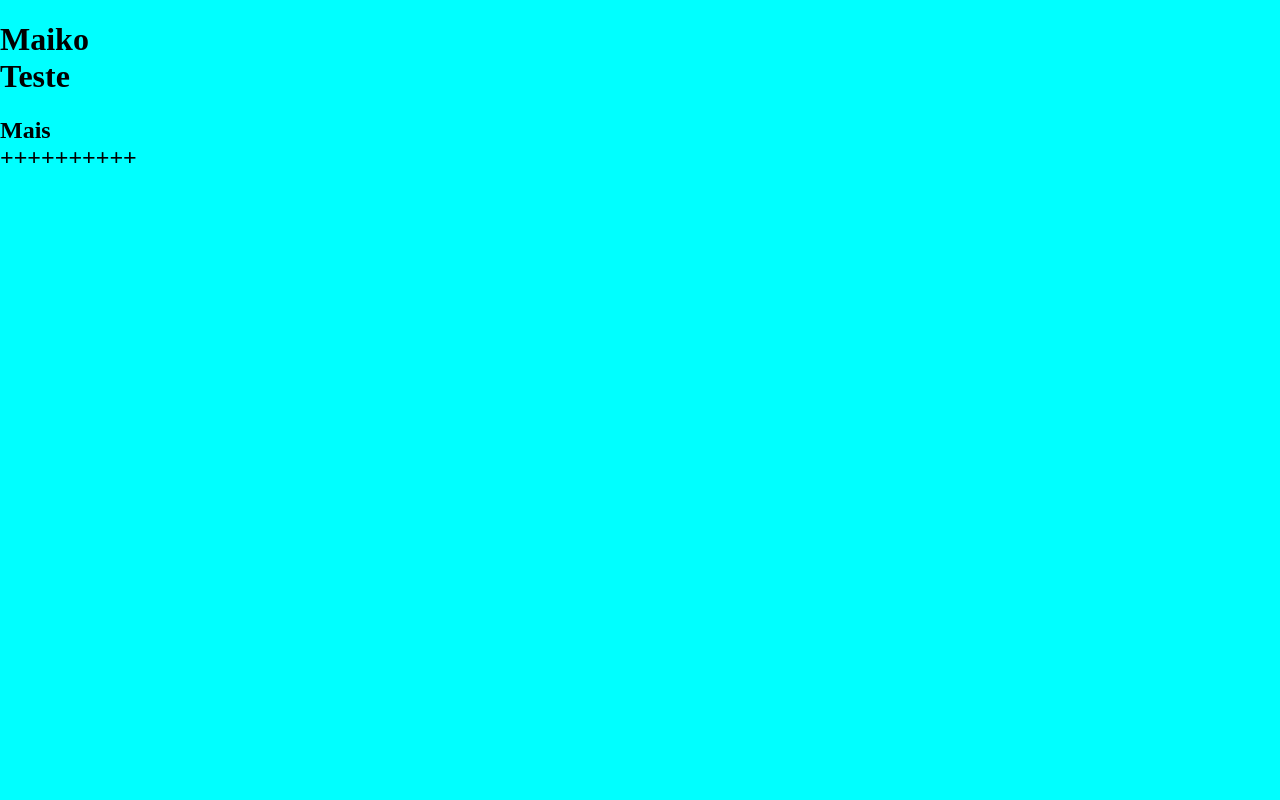
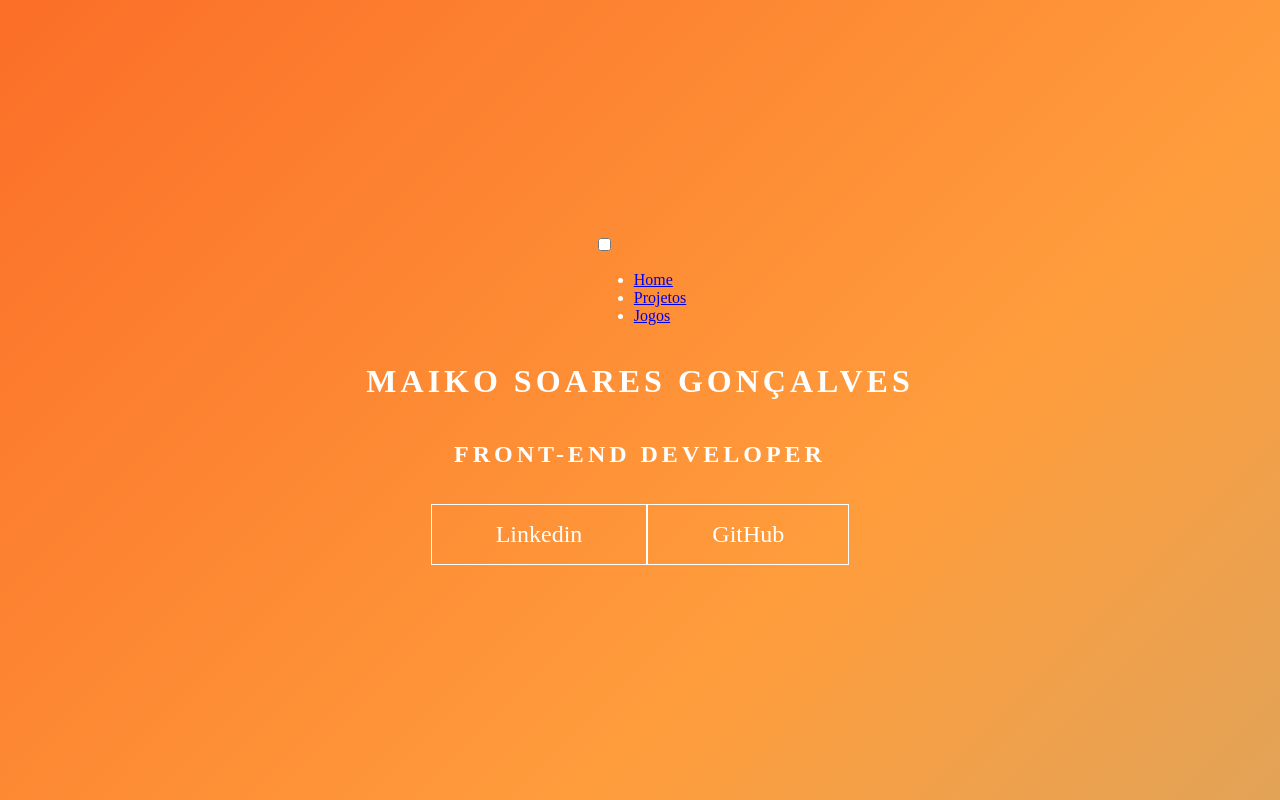
Before and after one commit to MaikoGoncalves/DIO_TQI_HTML_CSS, a plain HTML site: page index.html in a window 1280 px wide. Drawn offline with Linux system fonts and the light colour scheme.

Commit message:
25052022.3
teste aula 1

```diff
--- a/index.html
+++ b/index.html
@@ -1,16 +1,48 @@
 <!DOCTYPE html>
-<html lang="en">
+<html lang="pt-br">
 <head>
     <meta charset="UTF-8">
     <meta http-equiv="X-UA-Compatible" content="IE=edge">
     <meta name="viewport" content="width=device-width, initial-scale=1.0">
     <link rel="stylesheet" href="style.css">
-    <title>MAIKO SOARES GONCALVES</title>
-    <h1>Maiko Teste</h1>
-    <h2>Mais ++++++++++</h2>
-
+    <title>TQI PROJETO</title>
 </head>
 <body>
+    <header class="header-whapper">
+        <div class="heade">
+            <div class="checbox-container">
+                <div class="checbox-whapper">
+                    <input type="checkbox" id="toggle">
+                    <label calss="checbox" for="toggle">
+                      <div class="trace"></div>
+                      <div class="trace"></div>
+                      <div class="trace"></div>
+                    </label>
+                   <div class="menu"></div>
+                   <nav class="menu-itens">
+                        <ul>
+                             <li>
+                                 <a href="#">Home</a>
+                             </li>
+                             <li>
+                                <a href="#">Projetos</a>
+                             </li>
+                             <li>
+                                <a href="#">Jogos</a>
+                             </li>
+                        </ul>
+                   </nav>
+                </div>
+            </div>
+        </div>
+
+        <h1>Maiko Soares Gonçalves</h1>
+        <h2>Front-end Developer</h2>
+        <div class="social-media">
+            <a href="#">Linkedin</a>
+            <a href="#">GitHub</a>
+        </div>
+    </header>
 
 </body>
 </html>
--- a/style.css
+++ b/style.css
@@ -1,7 +1,55 @@
 body{
-    background-color: aqua;
+
+    padding: 0;
     margin: 0;
-    height: 0;
-    width: 0;
+    color: #ffffff;
+    font-size: sans-serif;
+}
+
+/* HEADER */
+
+.header-whapper{
+    height: 100vh;
+    width:   100%;
+    background: linear-gradient(-45deg,black,#ac8538b4,rgb(255, 157,60),rgb(251,110,40));
+    background-size: 200% 200%;
+    display: flex;
+    flex-direction: column;
+    align-items: center;
+    justify-content: center;
+    position: relative;
+}
+
+h1  {
+     text-transform: uppercase;
+     letter-spacing: 4px;
+}
+
+h2 {
+    text-transform: uppercase;
+    letter-spacing: 4px;
+}
+
+.social-media{
+    margin-top: 1rem;
+    display: flex;
+}
+
+.social-media a{
+    text-decoration: none;
+    color: #ffffff;
+    font-size: 24px;
+    padding: 1rem 4rem;
+    border: 1px solid #ffffff;
+    min-width: 4rem;
+    display: flex;
+    justify-content: center;
+    align-items: center;
+    transition: .5s cubic-bezier(0.55, 0.025, 0.675, 0.97);
+}
+
+a:hover {
+         color: rgb(255, 157,60);
+         background-color: #ffffff;
 
 }
```
Also changed, not shown: 1 other file.
